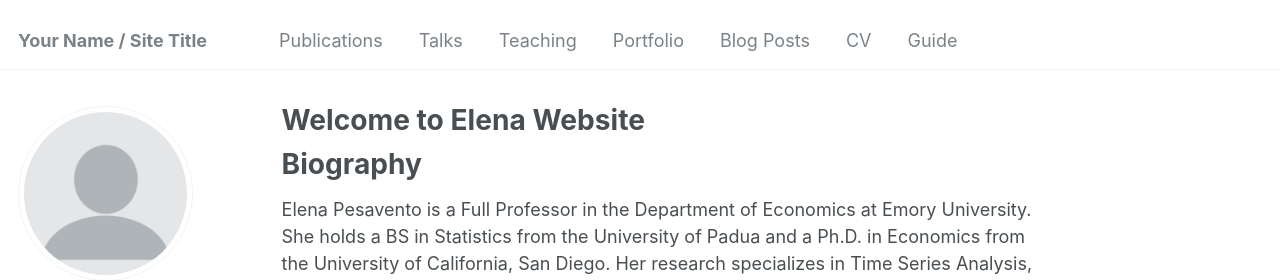
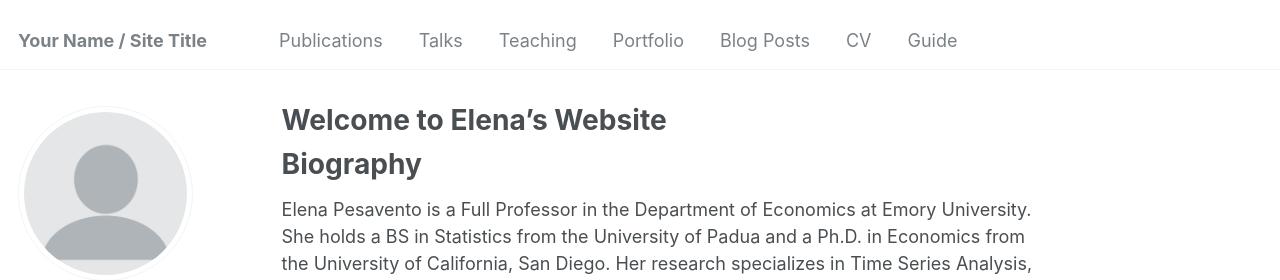
Before and after one commit to epesave/epesave.github.io, a Jekyll site: the page built from _pages/about.md, in a window 1280 px wide and 1133 px high. Shown: the top 280 px of the window. Built offline with Jekyll 4.4.1, drawn with Linux system fonts in a browser that asks for light colours; some web fonts are replaced.

```diff
--- a/_pages/about.md
+++ b/_pages/about.md
@@ -1,6 +1,6 @@
 ---
 permalink: /
-title: "Welcome to Elena Website"
+title: "Welcome to Elena's Website"
 author_profile: true
 redirect_from:
   - /about/
```
